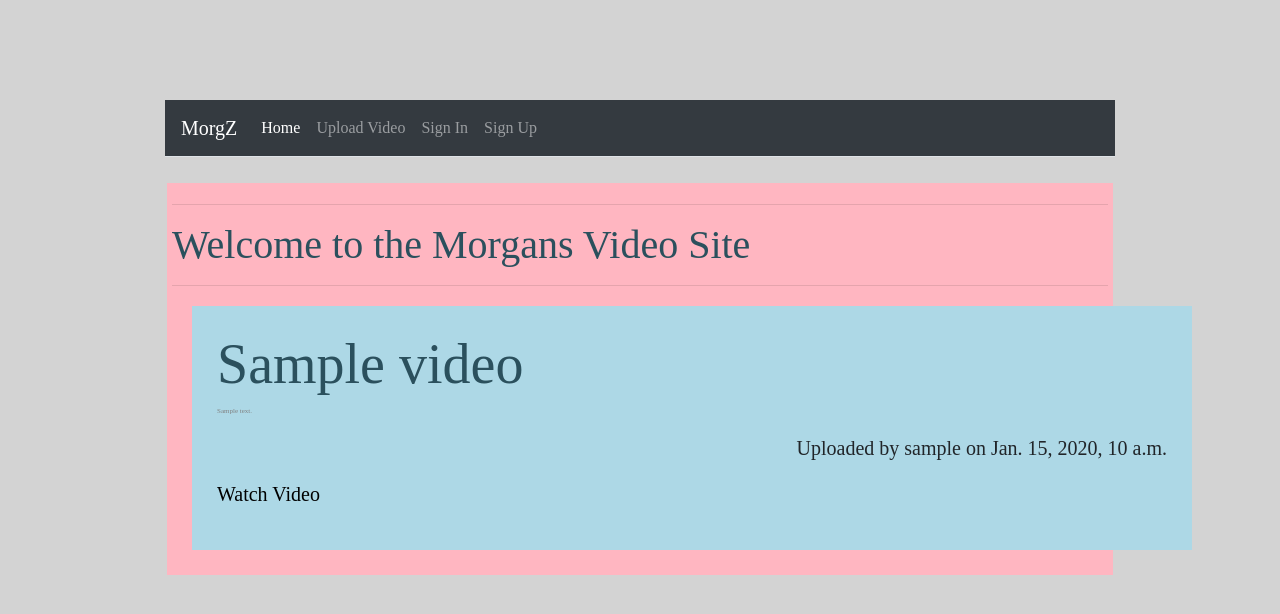
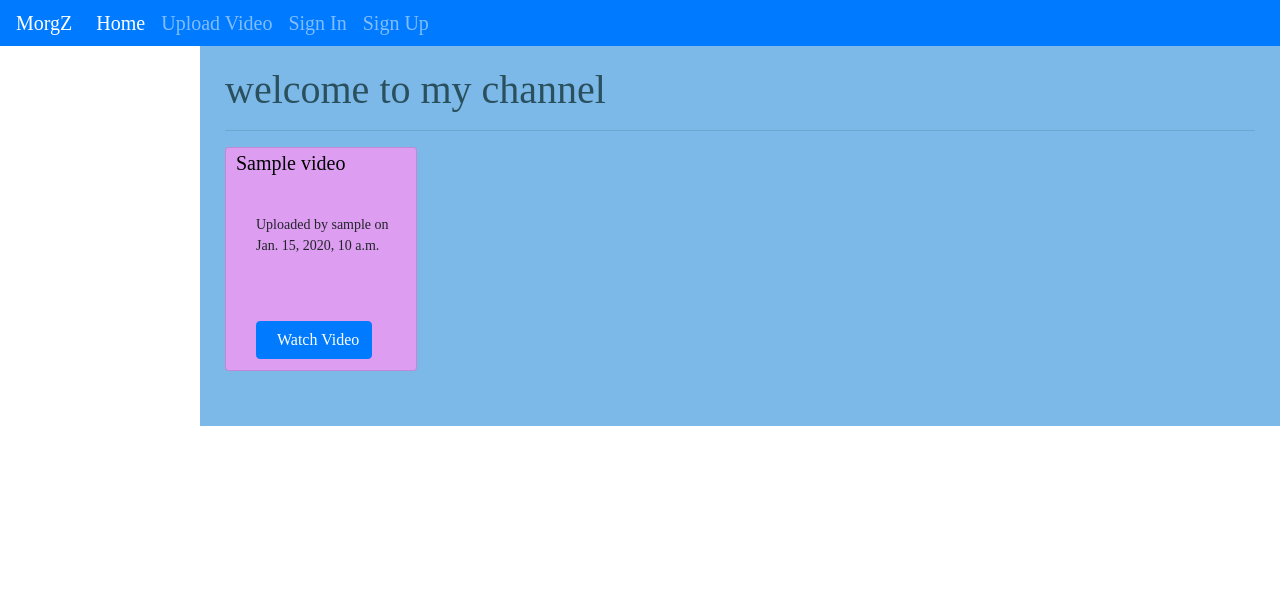
Before and after one commit to thomas041/morgzyoutubeclone, a Django app: page / in a window 1280 px wide. Shown: the top 614 px of the page. Run offline with Django 3.2, Linux system fonts and the light colour scheme; tables that the repository leaves empty hold one stand-in row (values such as "Sample post"); some libraries are stand-ins or nearby versions.

Commit message:
changed the theme and alot of the layout of the homepage to use card-layout

```diff
--- a/requirements.txt
+++ b/requirements.txt
@@ -1,5 +1,7 @@
 asgiref==3.2.7
 Django==3.0.6
 django-debug-toolbar==2.2
+Pillow==7.1.2
+psycopg2==2.8.5
 pytz==2020.1
 sqlparse==0.3.1
--- a/static/css/style.css
+++ b/static/css/style.css
@@ -1,41 +1,96 @@
 body {
-  background-color: lightgrey;
-  padding-top: 100px;
-  margin-left: 150px;
-  margin-right: 150px;
+  /*background-color: lightpink;*/
+  padding-top: 40px;
+  /*margin-left: 150px;*/
+  /*margin-right: 150px;*/
   font-family: "Times New Roman", Times, serif; }
+
+.container {
+    background-color: #7CB9E8;
+    font-size: 20px;
+    margin-left: 200px;
+    margin-top: 1px;
+    padding: 25px;
+    width: auto;
+    height: auto;
+}
 
 h1 {
   color: #2b505d;
   }
 
 a {
-  color: black;
-  text-decoration: none; }
+    color: black;
+    text-decoration: none;
+}
 
 .lead{
     font-size: 7px;
     color:gray;
 }
 
-.lead1{
-    text-align: right
+
+
+/*.container > div {*/
+/*    background-color: lightpink;*/
+/*    !*font-size: 20px;*!*/
+/*    margin: 2px;*/
+/*    padding: 5px;*/
+/*    width: auto;*/
+/*}*/
+
+.vid{
+    width: auto;
+    background-color: #F19CBB;
+    font-size: 20px;
+    margin-left: 10px;
+    margin-right: 420px;
+    margin-top: 10px;
+    padding: 10px;
+    padding-bottom: 1px;
+    height: 120px;
+    text-align: left;
 }
 
-.container > div {
-    background-color: lightpink;
-    /*font-size: 20px;*/
-    margin: 2px;
-    padding: 5px;
-    width: auto;
+.display-4{
+    font-size: 24px;
+
 }
-.container1 {
-    background-color: lightblue;
-    font-size: 20px;
-    margin: 20px;
-    padding: 25px;
-    width: 1000px;
+
+.watvid{
+    font-size: 14px;
+    text-align: right;
 }
-.vid{
-    width: auto;
+
+.lead1{
+    text-align: left;
+    font-size: 12px;
+    font-family: "Times New Roman", Times, serif;
 }
+
+.inpg{
+    align-content: center;
+    padding-left: 20px;
+    margin-top: 65px;
+}
+
+.cardp > p{
+    font-size: 1px;
+    font-family: "Times New Roman", Times, serif;
+    padding-bottom: 10px;
+}
+
+.card-text{
+    font-size: 14px;
+    font-family: "Times New Roman", Times, serif;
+}
+
+.card{
+    background-color: #DD9DF1;
+    padding-left: 10px;
+}
+
+/*.register{*/
+/*        font-family: "Times New Roman", Times, serif;*/
+/*        color: #d3ff82;*/
+/*}*/
--- a/templates/youtube/base.html
+++ b/templates/youtube/base.html
@@ -10,9 +10,9 @@
 
     <body>
         <div class="container">
-            <nav class="navbar navbar-expand-lg navbar-dark bg-dark"><a class="navbar-brand" href="#">MorgZ</a>
-                <button class="navbar-toggler" type="button" data-toggle="collapse" data-target="#navbarSupportedContent" aria-controls="navbarSupportedContent" aria-expanded="false" aria-label="Toggle navigation">
-                <span class="navbar-toggler-icon"></span>
+            <nav class="navbar fixed-top navbar-expand-lg py-0 navbar-dark bg-primary"><a class="navbar-brand" href="#">MorgZ</a>
+{#                <button class="navbar-toggler" type="button" data-toggle="collapse" data-target="#navbarSupportedContent" aria-controls="navbarSupportedContent" aria-expanded="false" aria-label="Toggle navigation">#}
+{#                <span class="navbar-toggler-icon"></span>#}
                 </button>
 
                 <div class="collapse navbar-collapse" id="navbarSupportedContent">
@@ -21,9 +21,8 @@
                         </li>
                         <li class="nav-item"><a class="nav-link {% if request.path == '/new_video' %} active {% endif %}" href="/new_video">Upload Video</a>
                         </li>
-
                         {% if user.is_authenticated %}
-                    <li class="nav-item"><a class="nav-link" href="/logout">Log Out!</a>
+                            <li class="nav-item"><a class="nav-link" href="/logout">Log Out</a>
                             </li>
                             {% else %}
                             <li class="nav-item"><a class="nav-link {% if request.path == '/login' %} active {% endif %}" href="/login">Sign In</a>
@@ -31,22 +30,14 @@
                             <li class="nav-item"><a class="nav-link {% if request.path == '/register' %} active {% endif %}" href="/register">Sign Up</a>
                             </li>
                         {% endif %}
-
                     </ul>
                 </div>
             </nav>
 
-
-        <ul class="nav nav-tabs">
-
-        </ul>
-        <br>
-        <div class="container-fluid">
         {% block body %}
         {% endblock %}
+
         </div>
-</div>
-
 
     <script src="https://code.jquery.com/jquery-3.3.1.slim.min.js" integrity="sha384-q8i/X+965DzO0rT7abK41JStQIAqVgRVzpbzo5smXKp4YfRvH+8abtTE1Pi6jizo" crossorigin="anonymous"></script>
     <script src="https://cdnjs.cloudflare.com/ajax/libs/popper.js/1.14.3/umd/popper.min.js" integrity="sha384-ZMP7rVo3mIykV+2+9J3UJ46jBk0WLaUAdn689aCwoqbBJiSnjAK/l8WvCWPIPm49" crossorigin="anonymous"></script>
--- a/templates/youtube/index.html
+++ b/templates/youtube/index.html
@@ -5,22 +5,27 @@ Home
 {% endblock %}
 
 {% block body %}
-    <hr />
-<h1>Welcome to the Morgans Video Site</h1>
+    <h1>welcome to my channel </h1>
     <hr />
 
-{% for video in most_recent_videos %}
+        <div class="card-deck">
+            {% for video in most_recent_videos %}
+                     <div class="mb-auto">
+                        <div class="card" style="width: 12rem; height: 14rem;">
+                            <p class="cardp"><a href="{{ movies.location }}" style="color:black">{{video.title}}</a>
+                            </p>
+    {#                        <a href="{{ movies.location }}"><img src="{{ movies.thumbnail }}" class="card-img-top" width="125"height="125"></a>#}
+                            <div class="card-body">
+                         <p class="card-text">Uploaded by {{ video.user }} on {{ video.datetime }}
+                             <br />
 
-<div class="vid">
-        <div class="container1">
-          <h1 class="display-4">{{ video.title }}</h1>
-          <p class="lead">{{ video.description }}</p>
-
-          <p class="lead1">Uploaded by {{ video.user }} on {{ video.datetime }} </p>
-          <p><a href='/video/{{ video.id }}'>Watch Video</a></p>
+                             <a href='/video/{{ video.id }}' class="inpg btn btn-primary">Watch Video</a>
+                         </p>
+                        </div>
+                    </div>
+                    <br />
+                    </div>
+            {% endfor %}
         </div>
-</div>
-{% endfor %}
-
 
 {% endblock %}
```
Also changed, not shown: templates/youtube/login.html (+10 -5 lines), templates/youtube/register.html (+14 -8 lines). Lines whose indentation alone changed are shown as unchanged.
